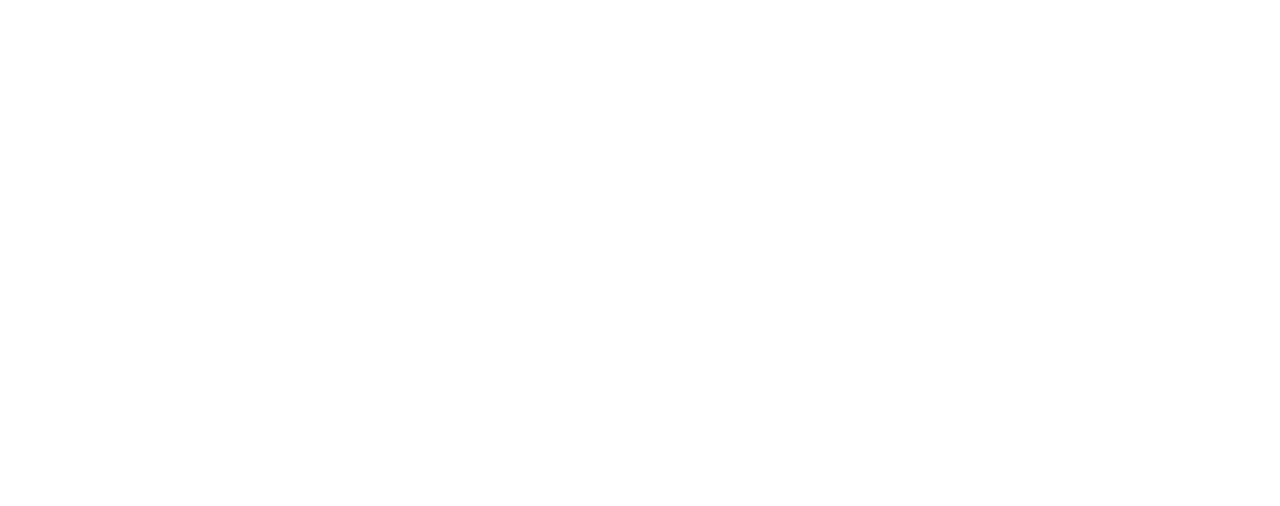
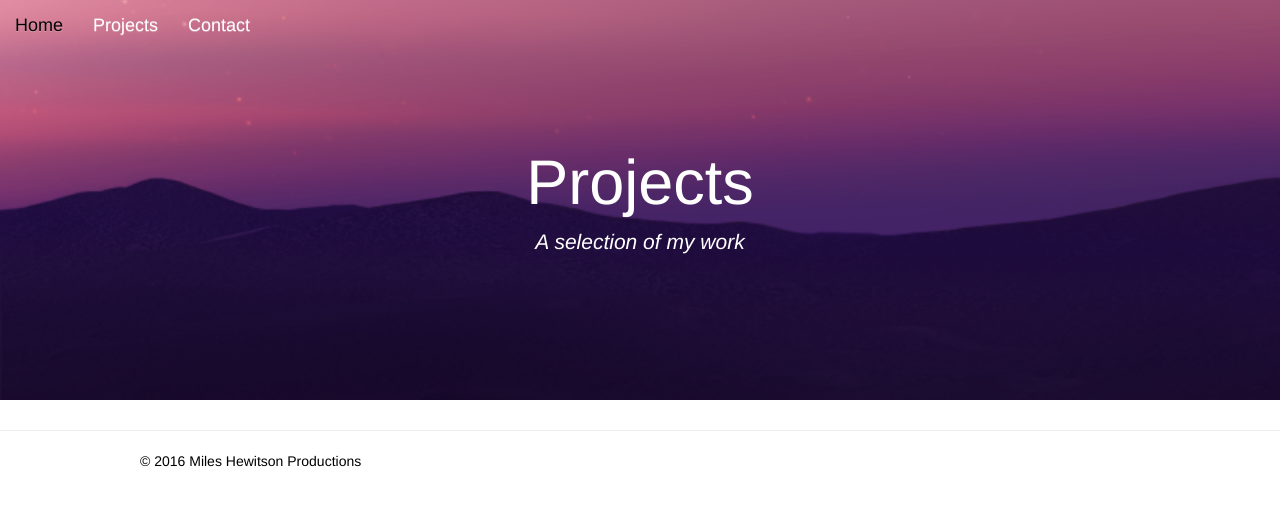
Before and after one commit to mghewitson/Portfolio-Project-Friday-3-18-16-, a plain HTML site: page projects.html in a window 1280 px wide. Drawn offline with nearby package versions, Linux system fonts and the light colour scheme.

Commit message:
Updated project page to same design as other pages. Adjusted footers across all three pages.

```diff
--- a/bootstrap/css/contact.css
+++ b/bootstrap/css/contact.css
@@ -44,6 +44,9 @@ span.icon-bar {
   font-family: "helvetica", sans-serif;
   color: black;
   font-weight: lighter;
+  max-width: 1000px;
+  min-width: 1000px;
+  margin: 0 auto;
 }
 
 .glyphicon {
--- a/bootstrap/css/style.css
+++ b/bootstrap/css/style.css
@@ -1,3 +1,13 @@
+/* BODY
+==========================*/
+.bodycontainer {
+  font-family: "helvetica", sans-serif;
+  color: black;
+  font-weight: lighter;
+  max-width: 1000px;
+  min-width: 1000px;
+  margin: 0 auto;
+}
 
 /* Navbar
 ==========================*/
--- a/projects.html
+++ b/projects.html
@@ -0,0 +1,64 @@
+<!DOCTYPE html>
+<html lang="en">
+  <head>
+    <meta charset="utf-8">
+    <meta http-equiv="X-UA-Compatible" content="IE=edge">
+    <meta name="viewport" content="width=device-width, initial-scale=1">
+
+    <title>MGH Portfolio &copy;</title>
+
+    <!-- Bootstrap -->
+    <link href="bootstrap/css/bootstrap.css" rel="stylesheet" media="screen">
+    <link href="bootstrap/css/bootstrap-theme.css" rel="stylesheet" media="screen">
+    <link href="bootstrap/css/contact.css" rel="stylesheet" media="screen">
+    <link rel="stylesheet" href="https://maxcdn.bootstrapcdn.com/font-awesome/4.5.0/css/font-awesome.min.css">
+
+
+
+  </head>
+  <body>
+
+    <!--Navbar-->
+    <div class="navbar navbar-fixed-top">
+      <div class="navcontainer">
+        <button type="button" class="navbar-toggle pull-left" data-toggle="collapse" data-target=".navbar-collapse">
+            <span class="icon-bar">----</span>
+            <span class="icon-bar">----</span>
+            <span class="icon-bar">----</span>
+          </button>
+
+        <div class="collapse navbar-collapse">
+
+          <a class="navbar-brand" role="navigation" href="index.html">Home</a>
+          <a class="navbar-brand" role="navigation" href="projects.html">Projects</a>
+          <a class="navbar-brand" role="navigation" href="contact.html">Contact</a>
+
+        </div>
+      </div>
+    </div>
+
+    <!--navbar-->
+
+
+    <!--Jumbotron-->
+    <div class="jumbotron vertical-center">
+      <div class="container">
+        <h1 class="heading">Projects</h1>
+        <p class="lead">A selection of my work</p>
+      </div>
+    </div>
+
+    <hr>
+    <div class="bodycontainer">
+      <div>
+        <p>&copy; 2016 Miles Hewitson Productions</p>
+      </div>
+    </div>
+
+
+
+
+    <script src="http://code.jquery.com/jquery.js"></script>
+    <script src="bootstrap/js/bootstrap.js"></script>
+  </body>
+</html>
```
Also changed, not shown: contact.html (+11 -5 lines), index.html (+5 -4 lines).
